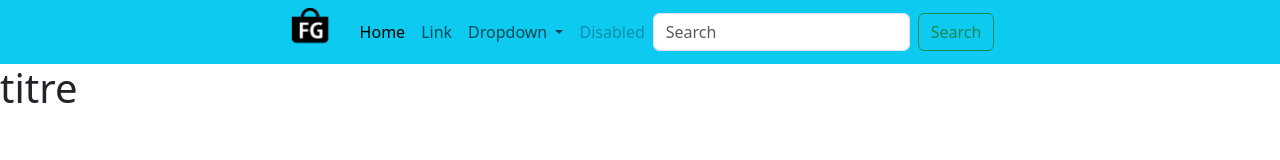
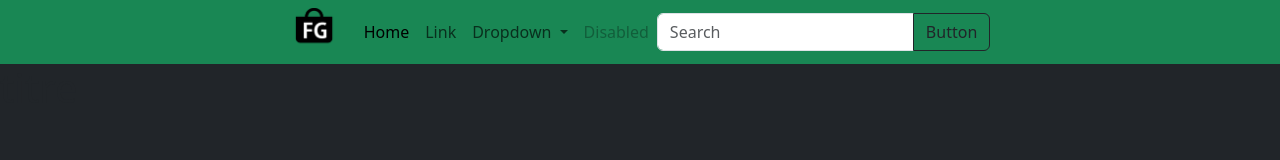
Before and after one commit to ymefath/WebProject, a plain HTML site: page main.htm in a window 1280 px wide. Drawn offline with nearby package versions, Linux system fonts and the light colour scheme.

Commit message:
Update main.htm

```diff
--- a/main.htm
+++ b/main.htm
@@ -7,8 +7,8 @@
     <script src="https://cdn.jsdelivr.net/npm/bootstrap@5.3.3/dist/js/bootstrap.bundle.min.js" integrity="sha384-YvpcrYf0tY3lHB60NNkmXc5s9fDVZLESaAA55NDzOxhy9GkcIdslK1eN7N6jIeHz" crossorigin="anonymous"></script>
     <title>Store</title>
 </head>
-<body>
-    <nav class="navbar navbar-expand-lg bg-info">
+<body class="bg-dark">
+    <nav class="navbar navbar-expand-lg bg-success">
         <div class="container-fluid d-flex flex-row justify-content-center align-items-center" >
              <div class="d-flex align-items-center" >
                 <a class="navbar-brand p-0" href="#"><img src="images/logo.png" width="50px"></a>
@@ -40,8 +40,10 @@
                     </ul>
                 </div>
                     <form class="d-flex" role="search">
-                        <input class="form-control me-2" type="search" placeholder="Search" aria-label="Search">
-                        <button class="btn btn-outline-success" type="submit">Search</button>
+                        <div class="input-group ">
+                            <input type="text" class="form-control" placeholder="Search" aria-label="Recipient's username" aria-describedby="button-addon2">
+                            <button class="btn btn-outline-dark" type="button" id="button-addon2">Button</button>
+                          </div>
                     </form>
                 </div>
 
```
